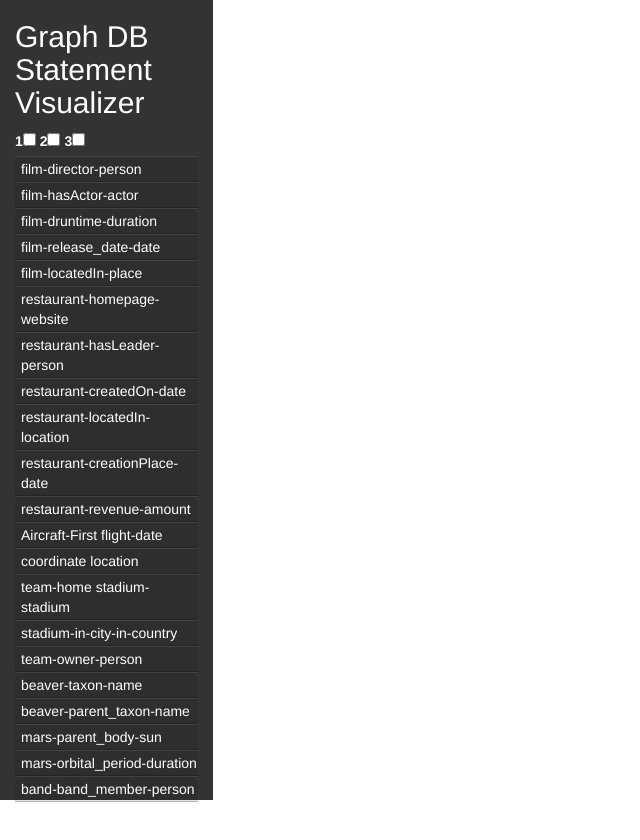
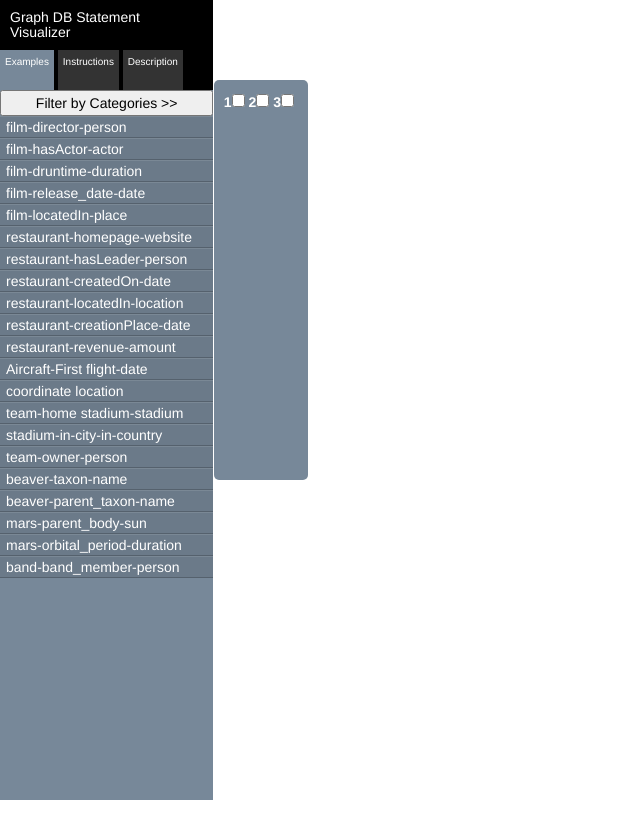
Before and after one commit to godfreyyeung/graphDbDiffs, a plain HTML site: page index.html in a window 1280 px wide. Shown: the whole page, without its empty margins (0-640 px from the left). After the commit the page ends 800 px from the top, so only its background shows below. Drawn offline with Linux system fonts and the light colour scheme; a script that the page names is missing.

Commit message:
add sidebar ui improvements

```diff
--- a/index.html
+++ b/index.html
@@ -10,25 +10,45 @@ using CSS to set height of body, html when not using <!DOCTYPE html> doesn't wor
         <link rel="stylesheet" type="text/css" href="style.css">
         <link rel="stylesheet" type="text/css" href="bootstrap-slider/bootstrap-slider.css">
         <title>Alignment constraints with guidelines</title>
-        <style>
-
-        </style>
     </head>
     <body>
         <div class="container">
             <div class="row">
-                <div class="sidebar col-sm-2">
-                    <h2>Graph DB Statement Visualizer</h2>
                 <div id="categories">
                 </div>
+                <div class="sidebar col-sm-2">
+                    <section class="apptitle">
+                        <h5>Graph DB Statement Visualizer</h3>
+                    </section>
+                    <section class="nav">
+                        <div id="category" class="nav-btn active">
+                            Examples
+                        </div>
+                        <div id="instruction" class="nav-btn">
+                            Instructions
+                        </div>
+                        <div id="description" class="nav-btn">
+                            Description
+                        </div>
+                    </section>
+                    <section class="sidebar-content">
+                        <section id="category-view" class="view">
+                            <button>Filter by Categories &gt;&gt;</button>
                             <div id="examples">
                             </div>
+                        </section>
+                        <section id="instruction-view" class="view" style="display:none">
                             Blue nodes are subjects and objects. <br>
                             Orange nodes are predicates. <br>
                             Thus a triple consists of a blue, orange and another blue node chained together in order. <br>
                             Statements about labels excluded. <br>
                             NS = Namespace<br>
                             DB = Database
+                        </section>
+                        <section id="description-view" class="view" style="display:none">
+                            No example selected yet.
+                        </section>
+                    </section>
                 </div>
                 <div class="svgArea col-sm-10 nopadding">
                     <row class="container nopadding" id="dbExamples">
--- a/main.js
+++ b/main.js
@@ -54,5 +54,16 @@ function loadExampleList(differenceArr, filterArr){
 	});
 }
 
+loadExampleList(differences, activeCategories);
 
-loadExampleList(differences, activeCategories);
+$('.nav-btn').click(function(evt){
+	$('.active').toggleClass('active', false);
+	$(evt.target).toggleClass('active', true);
+	$('.view').toggle(false);
+	var viewId="#"+evt.target.id+"-view";
+	$(viewId).toggle(true);
+})
+
+$('#category-view button').click(function(){
+	categoriesNav.toggle();
+})
--- a/style.css
+++ b/style.css
@@ -43,13 +43,63 @@ body {
 }
 
 .sidebar {
-	background-color: rgba(0,0,0,0.8);
+	background-color: rgba(0,0,0,1);
 	height: 100%;
   color: white;
+  padding: 0px;
+  overflow-y: hidden;
 }
 
 .sidebar-label {
 	color: white;
+}
+.appTitle {
+  height: 5%;
+  padding: 0px 10px;
+}
+.nav {
+  height: 5%;
+  padding: 0px;
+  overflow: hidden;
+}
+.nav-btn {
+  background-color: rgba(255,255,255,0.2);
+  display:inline-block;
+  color: white;
+  height: 100%;
+  padding: 5px 5px 0px 5px;
+  font-size: 10px;
+  cursor: pointer;
+}
+.active{
+  background-color: rgb(119,136,153) !important;
+}
+.sidebar-content{
+  height: 90%;
+  width: 100%;
+  background-color: rgb(119,136,153);
+  overflow-y: scroll;
+}
+
+.sidebar-content button{
+  width: 100%;
+  color: black;
+}
+
+#categories {
+  position: absolute;
+  left: 16.7%;
+  top: 10%;
+  height: 50%;
+  z-index:99999;
+  background-color: rgb(119,136,153);
+  border-radius: 5px;
+  color: white;
+  padding: 10px;
+}
+
+#category-view{
+
 }
 
 svg {
@@ -57,8 +107,9 @@ svg {
   height: 100%;
 }
 
+
 .exampleBtn {
-  padding:2px 0 2px 6px;
+  padding:0px 0 0px 6px;
   border-top: 1px solid rgba(255,255,255,0.1);
   border-bottom: 1px solid rgba(0,0,0,0.2);
   background-color: rgba(0,0,0,0.1);
```
Lines whose indentation alone changed are shown as unchanged.
